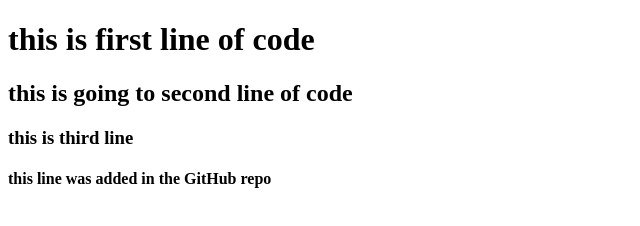
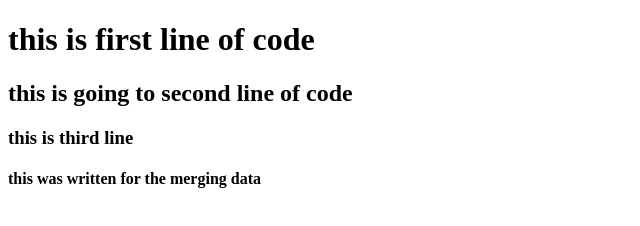
Before and after one commit to saurabhyadav04/yolo, a plain HTML site: page New folder/index.html in a window 1280 px wide. Shown: the full height of the page, 0-640 px from the left. Drawn offline with Linux system fonts and the light colour scheme.

Commit message:
Update index.html

```diff
--- a/New folder/index.html
+++ b/New folder/index.html
@@ -9,6 +9,6 @@
     <h1>this is first line of code </h1>
     <h2>this is going to second line of code </h2>
     <h3>this is third line</h3>
-    <h4>this line was added in the GitHub repo</h4>
+    <h4>this was written for the merging data </h4>
 </body>
 </html>
```
